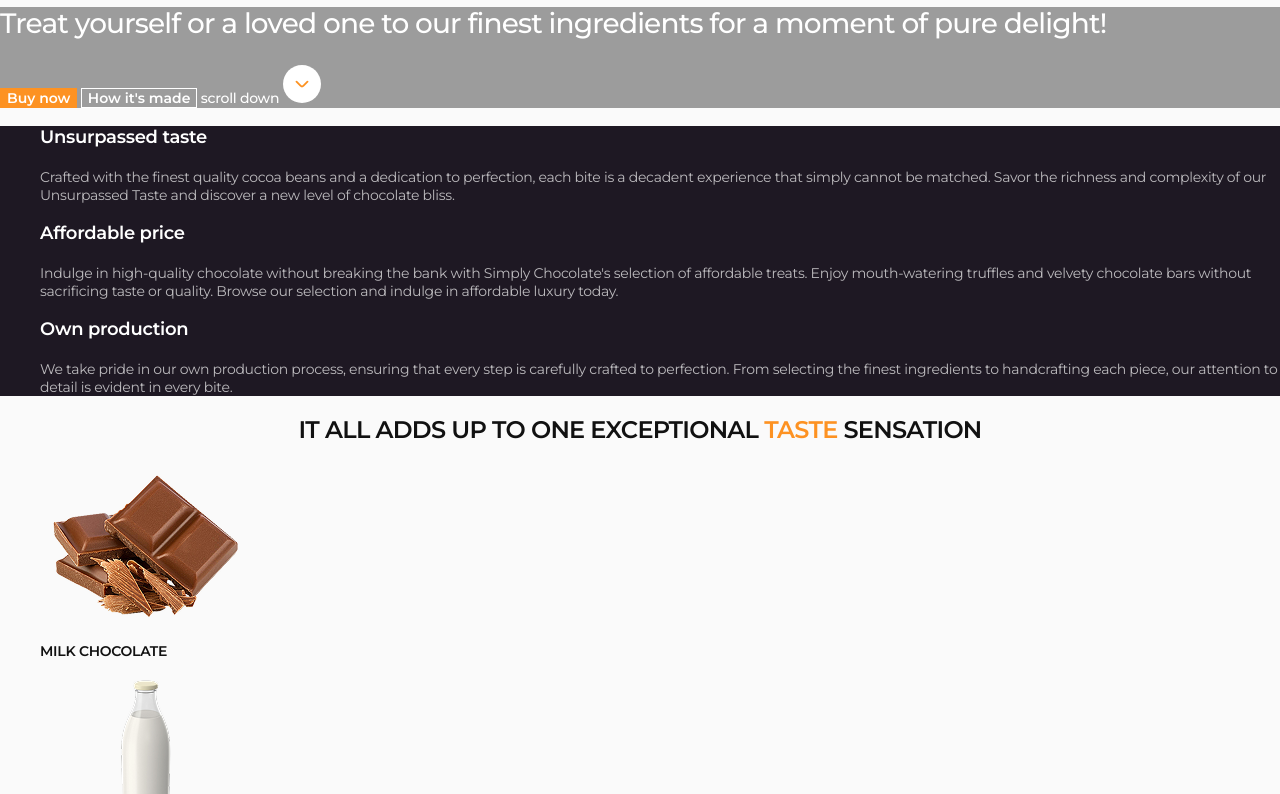
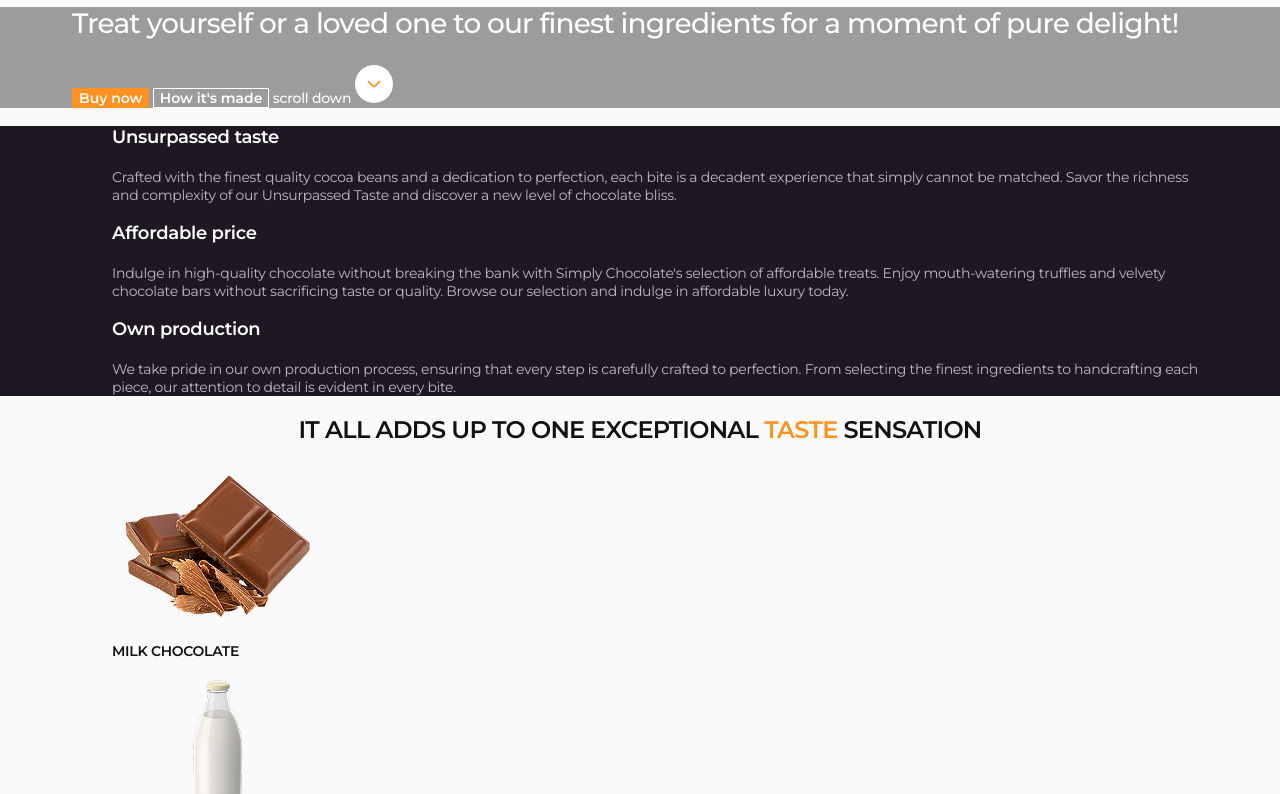
Before and after one commit to nazariisaul/vebinar_web, a plain HTML site: page index.html in a window 1280 px wide. Shown: the part 204-998 px from the top of the page. Drawn offline with nearby package versions, Linux system fonts and the light colour scheme.

Commit message:
Update index, main files. Add container file

```diff
--- a/index.html
+++ b/index.html
@@ -24,6 +24,7 @@
   </head>
   <body>
     <header class="header" id="home">
+      <div class="container">
         <a href="#" class="logo"
           ><i>Simpy</i> Chocolate
           <img
@@ -93,13 +94,14 @@
             /></a>
           </li>
         </ul>
+      </div>
     </header>
 
     <main>
       <!-- Hero section -->
 
       <section class="section hero">
-        <div>
+        <div class="container">
           <h1 class="hero-title">
             Treat yourself or a loved one to our finest ingredients for a moment
             of pure delight!
@@ -124,6 +126,7 @@
       <!-- Benefits section -->
 
       <section class="section benefits">
+        <div class="container">
           <!-- Logic heading -->
           <h2 class="sr-only">Benefits title</h2>
 
@@ -132,9 +135,9 @@
               <h3 class="benefits-caption">Unsurpassed taste</h3>
               <p class="benefits-descr">
                 Crafted with the finest quality cocoa beans and a dedication to
-              perfection, each bite is a decadent experience that simply cannot
-              be matched. Savor the richness and complexity of our Unsurpassed
-              Taste and discover a new level of chocolate bliss.
+                perfection, each bite is a decadent experience that simply
+                cannot be matched. Savor the richness and complexity of our
+                Unsurpassed Taste and discover a new level of chocolate bliss.
               </p>
             </li>
             <li class="benefits-item">
@@ -143,25 +146,27 @@
                 Indulge in high-quality chocolate without breaking the bank with
                 Simply Chocolate's selection of affordable treats. Enjoy
                 mouth-watering truffles and velvety chocolate bars without
-              sacrificing taste or quality. Browse our selection and indulge in
-              affordable luxury today.
+                sacrificing taste or quality. Browse our selection and indulge
+                in affordable luxury today.
               </p>
             </li>
             <li class="benefits-item">
               <h3 class="benefits-caption">Own production</h3>
               <p class="benefits-descr">
                 We take pride in our own production process, ensuring that every
-              step is carefully crafted to perfection. From selecting the finest
-              ingredients to handcrafting each piece, our attention to detail is
-              evident in every bite.
+                step is carefully crafted to perfection. From selecting the
+                finest ingredients to handcrafting each piece, our attention to
+                detail is evident in every bite.
               </p>
             </li>
           </ul>
+        </div>
       </section>
 
       <!-- Ingridients section -->
 
       <section class="section ingredients">
+        <div class="container">
           <h2 class="ingredients-title">
             It all adds up to one exceptional
             <span class="accent-text"> taste</span> sensation
@@ -238,11 +243,13 @@
               <h3 class="ingredients-type">COCONUT OIL</h3>
             </li>
           </ul>
+        </div>
       </section>
 
       <!-- Made section -->
 
       <section id="made" class="section made">
+        <div class="container">
           <h2 class="made-title">
             How it&#39;s <span class="accent-text"> made</span>?
           </h2>
@@ -262,20 +269,22 @@
             </li>
             <li class="made-item">
               "Mix" the milk mixture and already liquid butter. Mix thoroughly
-            with a silicone spatula so that the mass becomes uniform and silky.
+              with a silicone spatula so that the mass becomes uniform and
+              silky.
             </li>
             <li class="made-item">
               Heat the mixture over low heat, letting it barely boil.
             </li>
             <li class="made-item">
-            Pour the chocolate into special containers (can be replaced with ice
-            molds). Allow to cool and harden.
+              Pour the chocolate into special containers (can be replaced with
+              ice molds). Allow to cool and harden.
             </li>
             <li class="made-item">
-            Heat the milk in a saucepan without bringing it to a boil. Add sugar
-            and cocoa powder.
+              Heat the milk in a saucepan without bringing it to a boil. Add
+              sugar and cocoa powder.
             </li>
           </ol>
+        </div>
       </section>
 
       <!-- Products section -->
--- /dev/null
+++ b/styles/container.css
@@ -0,0 +1,5 @@
+.container {
+  width: 1168px;
+  padding: 0 16px;
+  margin: 0 auto;
+}
--- a/styles/main.css
+++ b/styles/main.css
@@ -1,4 +1,6 @@
 @import './common.css';
+@import './container.css';
+
 @import './header.css';
 @import './hero.css';
 @import './benefits.css';
```
Lines whose indentation alone changed are shown as unchanged.
